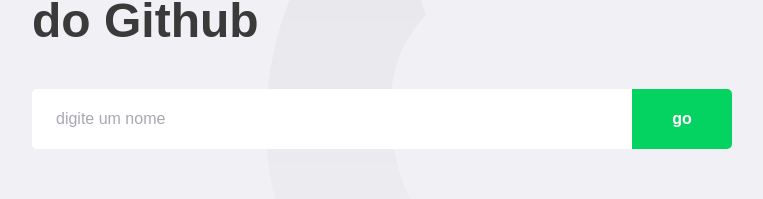
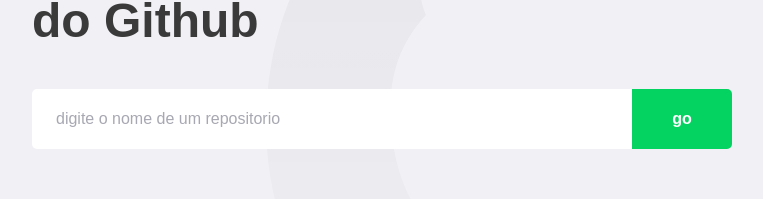
Before and after one commit to brendapc/gostack, a React (Create React App) app in the folder frontend-react/: page / in a window 1280 px wide. Shown: the part 189-388 px from the top of the page, without its empty margins (148-911 px from the left). Built offline with nearby package versions, Linux system fonts and the light colour scheme.

Commit message:
api github

```diff
--- a/frontend-react/package.json
+++ b/frontend-react/package.json
@@ -10,6 +10,7 @@
     "@types/node": "^12.0.0",
     "@types/react": "^16.9.53",
     "@types/react-dom": "^16.9.8",
+    "axios": "^0.21.0",
     "eslint-import-resolver-typescript": "^2.3.0",
     "polished": "^4.0.3",
     "react": "^17.0.1",
--- a/frontend-react/src/pages/Dashboard/index.tsx
+++ b/frontend-react/src/pages/Dashboard/index.tsx
@@ -1,15 +1,42 @@
-import React from 'react'
+import React, { FormEvent, useState } from 'react'
 import { FiChevronRight } from 'react-icons/fi'
 import logoImg from '../../assets/logo.svg'
 import { Title, Form, Repositories } from './styles'
+import api from '../../services/api'
+
+interface Repository {
+  full_name: string;
+  description: string;
+  owner: {
+    login: string;
+    avatar_url: string;
+  }
+}
 
 const Dashboard: React.FC = () => {
+  const [ newRepo, setNewRepo ] = useState('')
+  const [repositories, setRepositories ] = useState<Repository[]>([])
+
+  async function handleAddRepository(event: FormEvent<HTMLFormElement>): Promise<void>{
+    event.preventDefault()
+
+    const response = await api.get(`repos/${newRepo}`)
+
+    const repository = response.data;
+    setRepositories([...repositories, repository])
+    console.log(repositories)
+  }
+
   return (
     <>
       <img src={logoImg} alt="logo github" />
       <Title>Explore os repositórios do Github</Title>
-      <Form>
-          <input placeholder="digite um nome" />
+      <Form onSubmit={handleAddRepository}>
+          <input
+            value={newRepo}
+            onChange={(e)=> setNewRepo(e.target.value)}
+            placeholder="digite o nome de um repositorio"
+          />
           <button type="submit">go</button>
       </Form>
 
--- /dev/null
+++ b/frontend-react/src/services/api.ts
@@ -0,0 +1,7 @@
+import axios from 'axios'
+
+const api = axios.create({
+  baseURL: 'https://api.github.com/',
+})
+
+export default api
```
Also changed, not shown: 1 other file (tests, documents, lock files or other folders).
